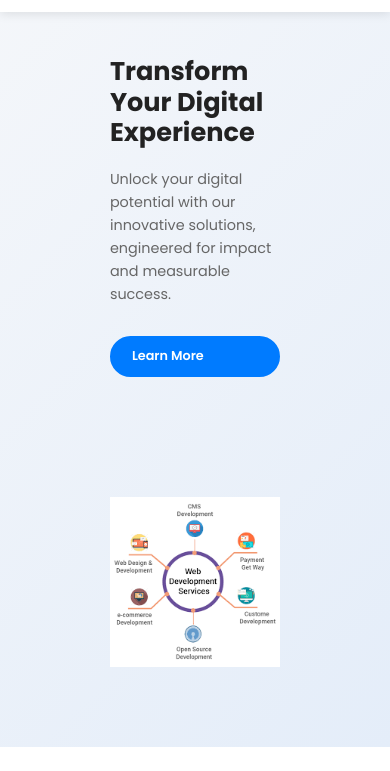
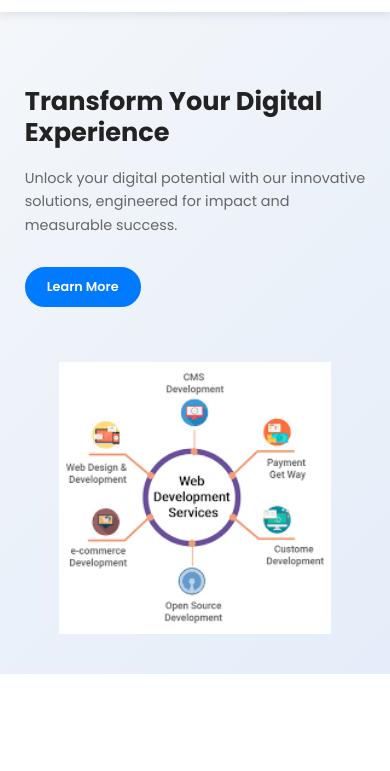
Before and after one commit to nikhilmeria/we2.tech, a plain HTML site: page index.html in a window 390 px wide. Shown: the part 64-835 px from the top of the page. Drawn offline with nearby package versions, Linux system fonts and the light colour scheme.

Commit message:
modified layout in mobile view

```diff
--- a/styles.css
+++ b/styles.css
@@ -183,12 +183,12 @@ img {
 }
 
 .hero-content {
-    width: 50%;
+    width: 20%;
     text-align: left;
 }
 
 .hero-image {
-    width: 50%;
+    width: 80%;
 }
 
 .hero-image img {
@@ -424,23 +424,23 @@ img {
 @media (max-width: 992px) {
     .hero .container {
         flex-direction: column;
-        text-align: center;
+        text-align: left;
     }
 
     .hero-content {
         padding-right: 0;
-        margin-bottom: 50px;
+        margin-bottom: 15px;
+        width: 100%;
     }
 
     .hero-content p {
-        margin: 0 auto 30px;
+        margin: 0 0 30px 0;
     }
 
     .hero-buttons {
         display: flex;
-        justify-content: center;
+        justify-content: flex-start;
     }
-
     .hero-stats {
         justify-content: center;
     }
@@ -454,7 +454,7 @@ img {
     }
 
     .hero-image {
-        margin-top: 30px;
+        margin-top: 0;
         text-align: center;
         align-self: center;
     }
@@ -504,11 +504,11 @@ img {
         margin-top: 15px;
     }
 
-        .hero {
-            padding: 120px 0 80px;
-        }
+                        .hero {
 
-            .hero-content h1 {
+                            padding: 180px 0 60px;
+
+                        }            .hero-content h1 {
                 font-size: 1.8rem;
             }
         .hero-buttons .btn-primary {
@@ -516,9 +516,15 @@ img {
             font-size: 0.9rem;
         }
 
-        .hero-buttons {        flex-direction: column;
-        gap: 15px;
-    }
+            .hero-buttons {
+
+                flex-direction: column;
+
+                gap: 15px;
+
+                align-items: flex-start;
+
+            }
 
     .hero-stats {
         flex-direction: column;
@@ -531,6 +537,10 @@ img {
 }
 
 @media (max-width: 576px) {
+    .hero {
+        padding: 150px 0 40px;
+    }
+
     .container {
         width: 95%;
     }
```
